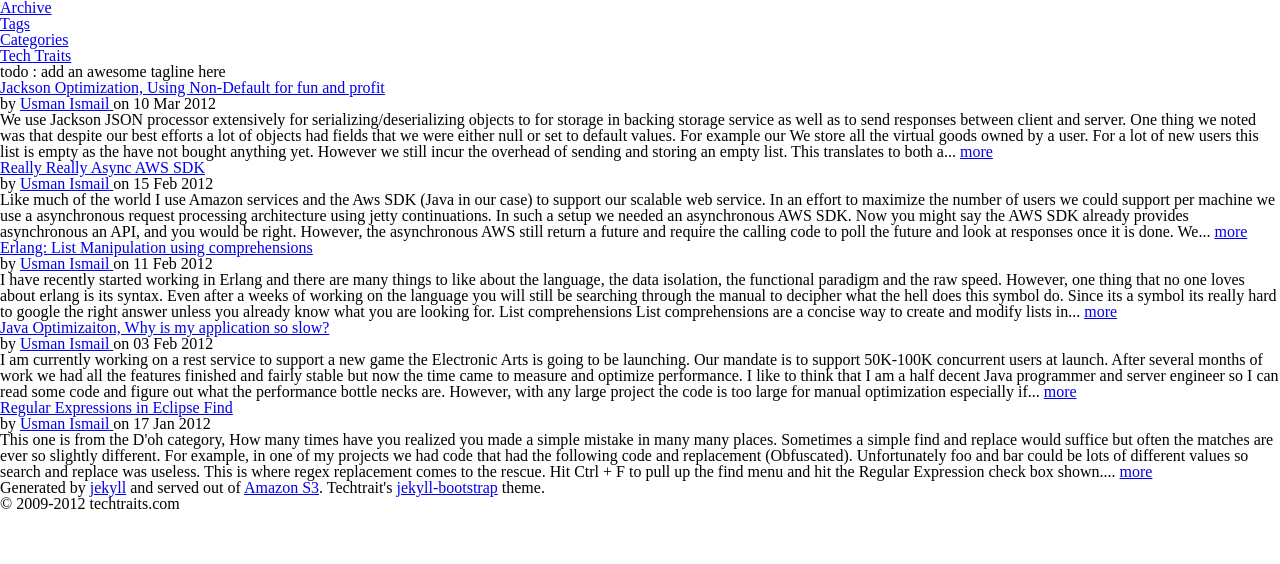
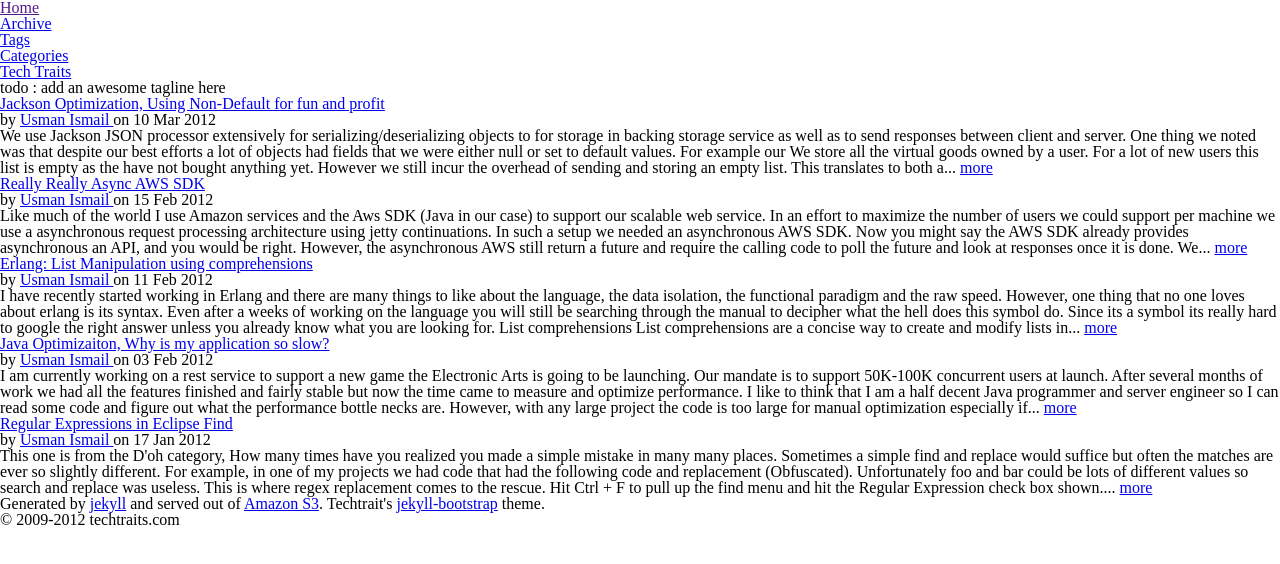
Before and after one commit to techtraits/techtraits-blog, a Jekyll site: the page built from index.md, in a window 1280 px wide. Shown: the top 564 px of the page. Built offline with Jekyll 4.4.1, drawn with Linux system fonts in a browser that asks for light colours; nearby versions of some CDN libraries; library files that are not in the unit come from our copies.

Commit message:
_includes/themes/jamesyu/default.html

```diff
--- a/_includes/themes/jamesyu/default.html
+++ b/_includes/themes/jamesyu/default.html
@@ -40,7 +40,8 @@ reset.css" media="screen" rel="stylesheet" type="text/css" />
             <div class="inner">
 
                 <ul>
-                <!--    <li><a href="{{ BASE_PATH }}/about.html">About </a></li> -->
+                <!--    <li><a href="{{ BASE_PATH}}/about.html">About </a></li> -->
+<li><a href="{{ BASE_PATH}}">Home</a></li>
                      <li><a href="{{ BASE_PATH}}/archive.html">Archive</a></li>
                       <li><a href="{{ BASE_PATH }}/tags.html">Tags</a></li>
                     <li><a href="{{ BASE_PATH }}/categories.html">Categories</a></li>
@@ -57,7 +58,6 @@ reset.css" media="screen" rel="stylesheet" type="text/css" />
               </div>
               <div style="clear:both;"></div>
             </div>
-        </div>
 
         <div id="footer" class="clearfix">
             <div class="footer-left">Generated by <a href="http://jekyllbootstrap.com/">jekyll</a> and served
@@ -69,5 +69,7 @@ reset.css" media="screen" rel="stylesheet" type="text/css" />
             </div>
         </div>
 
+        </div>
+
     </body>
 </html>
```
